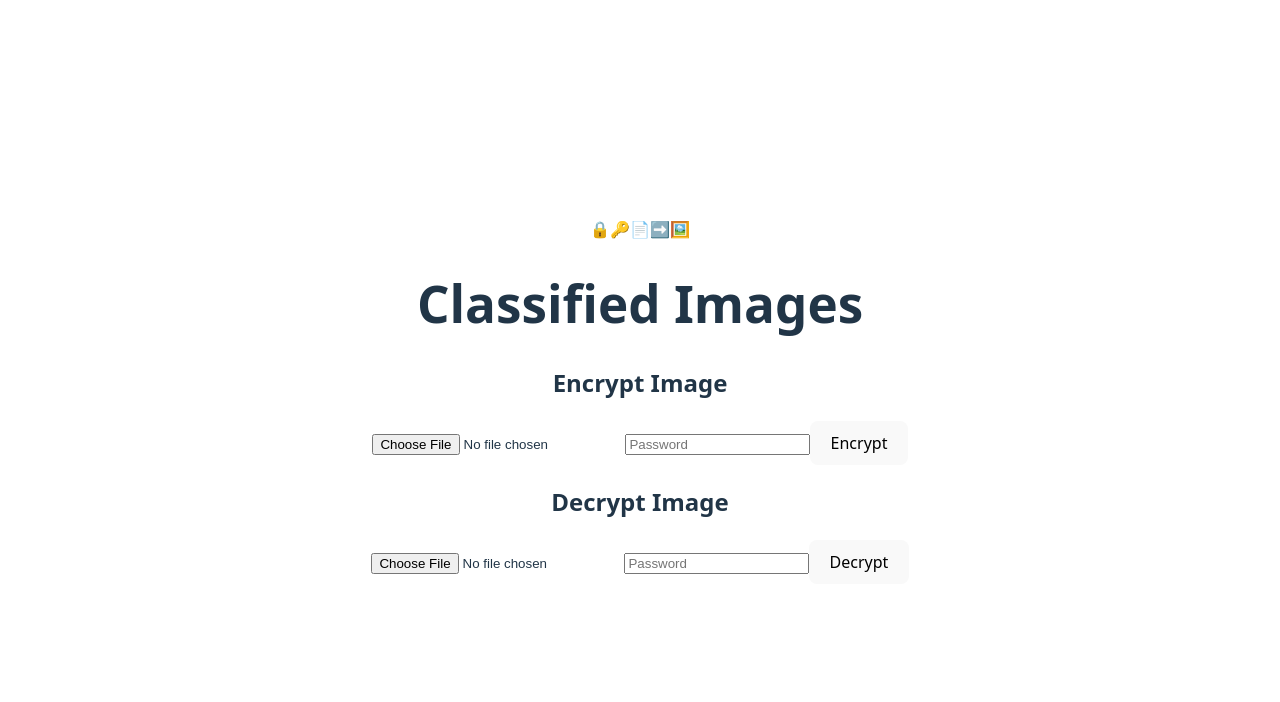
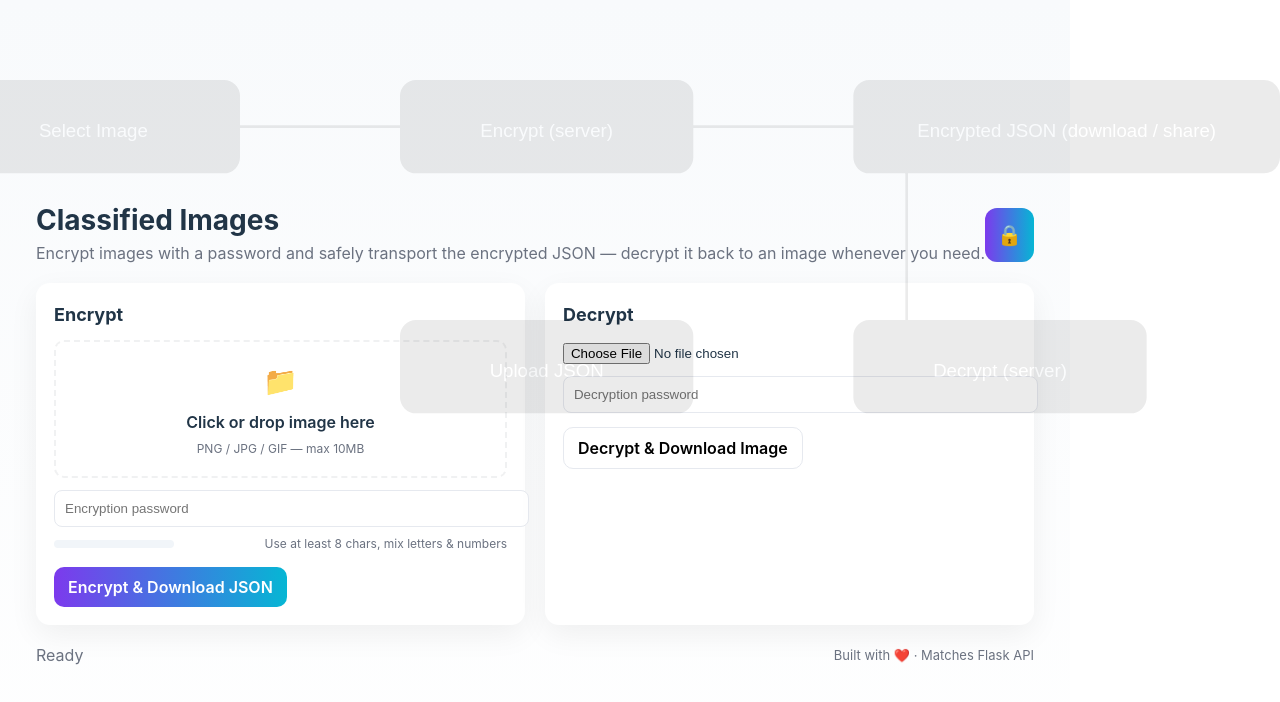
Before and after one commit to nsr123-hub/Image-Encryptor, a React (Vite) app in the folder my-image-app/: page / in a window 1280 px wide. Shown: the top 702 px of the page. Built offline with nearby package versions, Linux system fonts and the light colour scheme; no server answers.

Commit message:
15:28 new commit

```diff
--- a/my-image-app/src/App.jsx
+++ b/my-image-app/src/App.jsx
@@ -1,9 +1,9 @@
-import React, { useState } from "react";
-import "./App.css"; // optional custom CSS for flowchart background
+import React, { useEffect, useState } from "react";
 
+// Replace with your backend URL or set VITE_API_URL in .env
 const API_URL = import.meta.env.VITE_API_URL || "http://localhost:5000";
 
-function App() {
+export default function App() {
   const [image, setImage] = useState(null);
   const [imagePreview, setImagePreview] = useState(null);
   const [encryptPassword, setEncryptPassword] = useState("");
@@ -11,146 +11,312 @@ function App() {
   const [encryptedData, setEncryptedData] = useState(null);
   const [loading, setLoading] = useState(false);
   const [decryptedPreview, setDecryptedPreview] = useState(null);
-  const [statusMsg, setStatusMsg] = useState("");
+  const [status, setStatus] = useState("");
 
+  // cleanup object URLs
+  useEffect(() => {
+    return () => {
+      if (imagePreview) URL.revokeObjectURL(imagePreview);
+      if (decryptedPreview) URL.revokeObjectURL(decryptedPreview);
+    };
+  }, [imagePreview, decryptedPreview]);
+
+  const resetStatus = (msg = "") => {
+    setStatus(msg);
+    if (msg) window.setTimeout(() => setStatus(""), 5000);
+  };
+
+  // ENCRYPT
   const handleEncrypt = async () => {
     if (loading) return;
-    if (!image || !encryptPassword) return setStatusMsg("Select image and password");
+    if (!image) return resetStatus("Select an image first");
+    if (!encryptPassword) return resetStatus("Enter password for encryption");
 
     setLoading(true);
-    setStatusMsg("Encrypting...");
-
-    const formData = new FormData();
-    formData.append("file", image);
-    formData.append("password", encryptPassword);
+    resetStatus("Encrypting...");
 
     try {
-      const res = await fetch(`${API_URL}/encrypt`, { method: "POST", body: formData });
+      const form = new FormData();
+      form.append("file", image);
+      form.append("password", encryptPassword);
+
+      const res = await fetch(`${API_URL}/encrypt`, { method: "POST", body: form });
       if (!res.ok) {
-        const err = await res.json();
-        setStatusMsg(err.error || "Encryption failed");
+        const err = await res.json().catch(() => ({}));
+        resetStatus(err.error || "Encryption failed");
+        setLoading(false);
         return;
       }
+
       const data = await res.json();
       setEncryptedData(data);
 
+      // automatic download
       const blob = new Blob([JSON.stringify(data, null, 2)], { type: "application/json" });
       const url = URL.createObjectURL(blob);
       const a = document.createElement("a");
       a.href = url;
       a.download = "encrypted_image.json";
+      document.body.appendChild(a);
       a.click();
+      a.remove();
       URL.revokeObjectURL(url);
 
-      setStatusMsg("Encryption successful! JSON downloaded.");
-    } catch (err) {
-      console.error(err);
-      setStatusMsg("Encryption error");
+      resetStatus("Encryption finished — downloaded encrypted JSON.");
+    } catch (e) {
+      console.error(e);
+      resetStatus("Encryption error");
     } finally {
       setLoading(false);
     }
   };
 
-  const handleEncryptedUpload = (e) => {
-    const file = e.target.files[0];
+  // UPLOAD ENCRYPTED JSON
+  const handleEncryptedUpload = (ev) => {
+    const file = ev.target.files?.[0];
     if (!file) return;
 
     const reader = new FileReader();
-    reader.onload = (ev) => {
+    reader.onload = (e) => {
       try {
-        const parsed = JSON.parse(ev.target.result);
-        const keys = ["salt", "nonce", "ciphertext", "mime_type"];
-        if (!keys.every(k => k in parsed)) return setStatusMsg("Invalid JSON");
+        const parsed = JSON.parse(e.target.result);
+        const required = ["salt", "nonce", "ciphertext", "mime_type"];
+        const missing = required.filter((k) => !(k in parsed));
+        if (missing.length) {
+          resetStatus("Invalid encrypted JSON: missing " + missing.join(", "));
+          return;
+        }
         setEncryptedData(parsed);
         setDecryptedPreview(null);
-        setStatusMsg("Encrypted JSON loaded!");
-      } catch {
-        setStatusMsg("Invalid JSON file");
+        resetStatus("Encrypted JSON loaded");
+      } catch (err) {
+        resetStatus("Invalid JSON file");
       }
     };
     reader.readAsText(file);
   };
 
+  // DECRYPT
   const handleDecrypt = async () => {
-    if (loading || !encryptedData || !decryptPassword) return setStatusMsg("Upload JSON & password");
+    if (loading) return;
+    if (!encryptedData) return resetStatus("Upload encrypted JSON first");
+    if (!decryptPassword) return resetStatus("Enter password for decryption");
 
     setLoading(true);
-    setStatusMsg("Decrypting...");
-
-    const payload = { ...encryptedData, password: decryptPassword };
+    resetStatus("Decrypting...");
 
     try {
+      const payload = {
+        salt: encryptedData.salt,
+        nonce: encryptedData.nonce,
+        ciphertext: encryptedData.ciphertext,
+        mime_type: encryptedData.mime_type,
+        password: decryptPassword,
+      };
+
       const res = await fetch(`${API_URL}/decrypt`, {
         method: "POST",
         headers: { "Content-Type": "application/json" },
         body: JSON.stringify(payload),
       });
+
       if (!res.ok) {
-        const err = await res.json();
-        setStatusMsg(err.error || "Decryption failed");
+        const err = await res.json().catch(() => ({}));
+        resetStatus(err.error || "Decryption failed");
+        setLoading(false);
         return;
       }
 
       const blob = await res.blob();
-      const ext = encryptedData.mime_type.split("/")[1] || "png";
       const url = URL.createObjectURL(blob);
       setDecryptedPreview(url);
 
+      // automatic download with extension
+      const extension = (encryptedData.mime_type || "image/png").split("/")[1] || "png";
       const a = document.createElement("a");
       a.href = url;
-      a.download = `decrypted_image.${ext}`;
+      a.download = `decrypted_image.${extension}`;
+      document.body.appendChild(a);
       a.click();
+      a.remove();
       URL.revokeObjectURL(url);
 
-      setStatusMsg("Decryption successful!");
+      resetStatus("Decryption successful — image downloaded.");
     } catch (err) {
       console.error(err);
-      setStatusMsg("Decryption error");
+      resetStatus("Decryption error");
     } finally {
       setLoading(false);
     }
   };
 
+  // small password strength indicator (very basic)
+  const pwdStrength = (p) => {
+    if (!p) return 0;
+    let s = 0;
+    if (p.length >= 8) s += 1;
+    if (/[A-Z]/.test(p)) s += 1;
+    if (/[0-9]/.test(p)) s += 1;
+    if (/[^A-Za-z0-9]/.test(p)) s += 1;
+    return s; // 0..4
+  };
+
   return (
-    <div className="min-h-screen bg-gradient-to-r from-purple-100 via-blue-50 to-pink-50 flex flex-col items-center p-8 relative">
-      {/* Flowchart background */}
-      <div className="absolute inset-0 opacity-10 pointer-events-none flex justify-center items-center text-9xl font-mono text-gray-300 select-none">
-        🔒🔑📄➡️🖼️
+    <div className="app-root" style={{ fontFamily: 'Inter, ui-sans-serif, system-ui' }}>
+      {/* background flowchart (subtle) */}
+      <svg className="flow-bg" viewBox="0 0 1200 600" preserveAspectRatio="xMidYMid slice" aria-hidden>
+        <defs>
+          <linearGradient id="g1" x1="0" x2="1">
+            <stop offset="0%" stopColor="#7c3aed" />
+            <stop offset="100%" stopColor="#06b6d4" />
+          </linearGradient>
+        </defs>
+        <g opacity="0.08">
+          <rect x="80" y="60" width="220" height="70" rx="12" fill="#000" />
+          <text x="190" y="103" fill="#fff" fontSize="14" fontFamily="sans-serif" textAnchor="middle">Select Image</text>
+
+          <rect x="420" y="60" width="220" height="70" rx="12" fill="#000" />
+          <text x="530" y="103" fill="#fff" fontSize="14" fontFamily="sans-serif" textAnchor="middle">Encrypt (server)</text>
+
+          <rect x="760" y="60" width="320" height="70" rx="12" fill="#000" />
+          <text x="920" y="103" fill="#fff" fontSize="14" fontFamily="sans-serif" textAnchor="middle">Encrypted JSON (download / share)</text>
+
+          <path d="M300 95 L420 95" stroke="#000" strokeWidth="2" strokeLinecap="round" />
+          <path d="M640 95 L760 95" stroke="#000" strokeWidth="2" strokeLinecap="round" />
+
+          <rect x="420" y="240" width="220" height="70" rx="12" fill="#000" />
+          <text x="530" y="283" fill="#fff" fontSize="14" fontFamily="sans-serif" textAnchor="middle">Upload JSON</text>
+
+          <rect x="760" y="240" width="220" height="70" rx="12" fill="#000" />
+          <text x="870" y="283" fill="#fff" fontSize="14" fontFamily="sans-serif" textAnchor="middle">Decrypt (server)</text>
+
+          <path d="M800 130 L800 240" stroke="#000" strokeWidth="2" strokeLinecap="round" />
+        </g>
+      </svg>
+
+      <div className="container">
+        <header className="hero">
+          <div>
+            <h1 className="title">Classified Images</h1>
+            <p className="subtitle">Encrypt images with a password and safely transport the encrypted JSON — decrypt it back to an image whenever you need.</p>
+          </div>
+          <div className="logo-pill">🔒</div>
+        </header>
+
+        <main className="grid">
+          {/* ENCRYPT CARD */}
+          <section className="card">
+            <h2 className="card-title">Encrypt</h2>
+
+            <label className="dropzone">
+              <input type="file" accept="image/*" onChange={(e) => {
+                const f = e.target.files?.[0];
+                if (!f) return;
+                setImage(f);
+                setImagePreview(URL.createObjectURL(f));
+              }} disabled={loading} />
+
+              <div className="drop-inner">
+                <div className="drop-emoji">📁</div>
+                <div className="drop-text">Click or drop image here</div>
+                <div className="drop-hint">PNG / JPG / GIF — max 10MB</div>
+              </div>
+            </label>
+
+            {imagePreview && (
+              <div className="preview">
+                <img src={imagePreview} alt="preview" />
+              </div>
+            )}
+
+            <input className="input" type="password" placeholder="Encryption password" value={encryptPassword} onChange={(e) => setEncryptPassword(e.target.value)} disabled={loading} />
+
+            <div className="pw-row">
+              <div className="strength">
+                <div className={`bar s-${pwdStrength(encryptPassword)}`} />
+              </div>
+              <div className="pw-help">Use at least 8 chars, mix letters & numbers</div>
+            </div>
+
+            <div className="actions">
+              <button className="btn primary" onClick={handleEncrypt} disabled={loading}>{loading ? 'Working…' : 'Encrypt & Download JSON'}</button>
+            </div>
+          </section>
+
+          {/* DECRYPT CARD */}
+          <section className="card">
+            <h2 className="card-title">Decrypt</h2>
+
+            <div className="file-row">
+              <input id="jsonUpload" type="file" accept=".json" onChange={handleEncryptedUpload} disabled={loading} />
+            </div>
+
+            <input className="input" type="password" placeholder="Decryption password" value={decryptPassword} onChange={(e) => setDecryptPassword(e.target.value)} disabled={loading} />
+
+            <div className="actions">
+              <button className="btn secondary" onClick={handleDecrypt} disabled={loading}>{loading ? 'Working…' : 'Decrypt & Download Image'}</button>
+            </div>
+
+            {decryptedPreview && (
+              <div className="preview">
+                <h4 className="preview-title">Decrypted Preview</h4>
+                <img src={decryptedPreview} alt="decrypted" />
+              </div>
+            )}
+          </section>
+        </main>
+
+        <footer className="status-row">
+          <div className="status">{status || 'Ready'}</div>
+          <div className="credits">Built with ❤️ · Matches Flask API</div>
+        </footer>
       </div>
 
-      <h1 className="text-4xl font-bold mb-8 z-10">Classified Images</h1>
+      {/* lightweight styles so this file works without Tailwind (but Tailwind will enhance it) */}
+      <style>{`
+        :root{--bg:#0f172a33;--card:#ffffff;--muted:#6b7280;--accent1:#7c3aed;--accent2:#06b6d4}
+        .app-root{min-height:100vh;background:linear-gradient(180deg,#f8fafc 0%, #fff 100%);display:flex;align-items:center;justify-content:center;padding:36px}
+        .flow-bg{position:fixed;left:0;top:0;width:100%;height:100%;pointer-events:none}
+        .container{width:100%;max-width:1100px}
+        .hero{display:flex;align-items:center;justify-content:space-between;margin-bottom:18px}
+        .title{font-size:28px;margin:0}
+        .subtitle{color:var(--muted);margin:6px 0 0}
+        .logo-pill{background:linear-gradient(90deg,var(--accent1),var(--accent2));color:white;padding:12px;border-radius:12px;font-size:20px}
+        .grid{display:grid;grid-template-columns:1fr 1fr;gap:20px}
+        .card{background:var(--card);border-radius:14px;padding:18px;box-shadow:0 10px 30px rgba(2,6,23,0.06)}
+        .card-title{margin:0 0 12px;font-size:18px}
+        .dropzone{display:block;border:2px dashed rgba(15,23,42,0.06);border-radius:10px;padding:18px;cursor:pointer;text-align:center}
+        .dropzone input{display:none}
+        .drop-inner{display:flex;flex-direction:column;align-items:center}
+        .drop-emoji{font-size:28px}
+        .drop-text{font-weight:600;margin-top:8px}
+        .drop-hint{color:var(--muted);font-size:12px;margin-top:6px}
+        .preview{margin-top:12px}
+        .preview img{max-width:100%;border-radius:8px}
+        .input{width:100%;padding:10px;border-radius:8px;border:1px solid #e6e9ef;margin-top:12px}
+        .actions{margin-top:14px;display:flex;gap:10px}
+        .btn{padding:10px 14px;border-radius:10px;border:0;cursor:pointer;font-weight:600}
+        .btn.primary{background:linear-gradient(90deg,var(--accent1),var(--accent2));color:white}
+        .btn.secondary{background:transparent;border:1px solid #e6e9ef}
+        .pw-row{display:flex;align-items:center;justify-content:space-between;margin-top:8px}
+        .strength{width:120px;height:8px;background:#f1f5f9;border-radius:6px;overflow:hidden}
+        .strength .bar{height:100%;width:0%;transition:width .2s}
+        .strength .s-0{width:0}
+        .strength .s-1{width:25%;background:#f97316}
+        .strength .s-2{width:50%;background:#f59e0b}
+        .strength .s-3{width:75%;background:#10b981}
+        .strength .s-4{width:100%;background:#06b6d4}
+        .pw-help{color:var(--muted);font-size:12px}
+        .file-row input{width:100%}
+        .status-row{margin-top:18px;display:flex;justify-content:space-between;align-items:center}
+        .status{color:var(--muted)}
+        .credits{font-size:13px;color:var(--muted)}
 
-      <div className="bg-white rounded-2xl shadow-xl p-6 w-full max-w-md mb-8 z-10">
-        <h2 className="text-2xl font-semibold mb-4">Encrypt Image</h2>
-        <input type="file" accept="image/*" onChange={e => {
-          const f = e.target.files[0];
-          setImage(f);
-          setImagePreview(f ? URL.createObjectURL(f) : null);
-        }} disabled={loading} />
-        {imagePreview && <img src={imagePreview} alt="Preview" className="mt-2 rounded-lg" />}
-        <input type="password" placeholder="Password" value={encryptPassword} onChange={e => setEncryptPassword(e.target.value)} disabled={loading} className="mt-2 p-2 rounded border w-full" />
-        <button onClick={handleEncrypt} disabled={loading} className="mt-4 w-full py-2 bg-gradient-to-r from-purple-500 to-pink-500 text-white font-bold rounded-lg hover:opacity-90 transition">
-          {loading ? "Encrypting..." : "Encrypt"}
-        </button>
-      </div>
-
-      <div className="bg-white rounded-2xl shadow-xl p-6 w-full max-w-md z-10">
-        <h2 className="text-2xl font-semibold mb-4">Decrypt Image</h2>
-        <input type="file" accept=".json" onChange={handleEncryptedUpload} disabled={loading} />
-        <input type="password" placeholder="Password" value={decryptPassword} onChange={e => setDecryptPassword(e.target.value)} disabled={loading} className="mt-2 p-2 rounded border w-full" />
-        <button onClick={handleDecrypt} disabled={loading} className="mt-4 w-full py-2 bg-gradient-to-r from-blue-500 to-green-400 text-white font-bold rounded-lg hover:opacity-90 transition">
-          {loading ? "Decrypting..." : "Decrypt"}
-        </button>
-
-        {decryptedPreview && <div className="mt-4">
-          <h3 className="font-semibold">Decrypted Preview:</h3>
-          <img src={decryptedPreview} alt="Decrypted" className="rounded-lg" />
-        </div>}
-      </div>
-
-      {statusMsg && <div className="mt-4 text-lg font-medium z-10">{statusMsg}</div>}
+        @media (max-width:880px){
+          .grid{grid-template-columns:1fr}
+          .hero{flex-direction:column;align-items:flex-start;gap:10px}
+        }
+      `}</style>
     </div>
   );
 }
-
-export default App;
```
